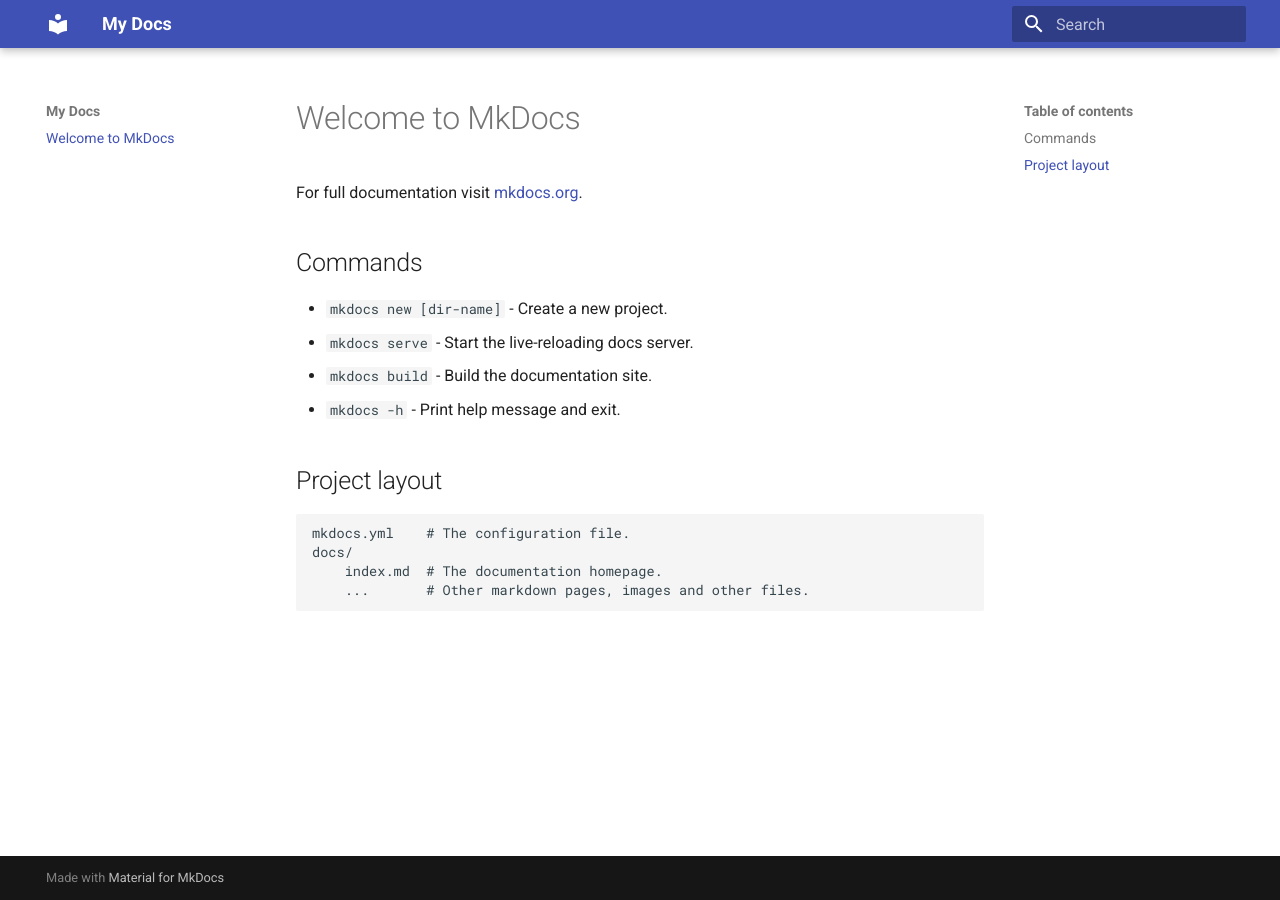
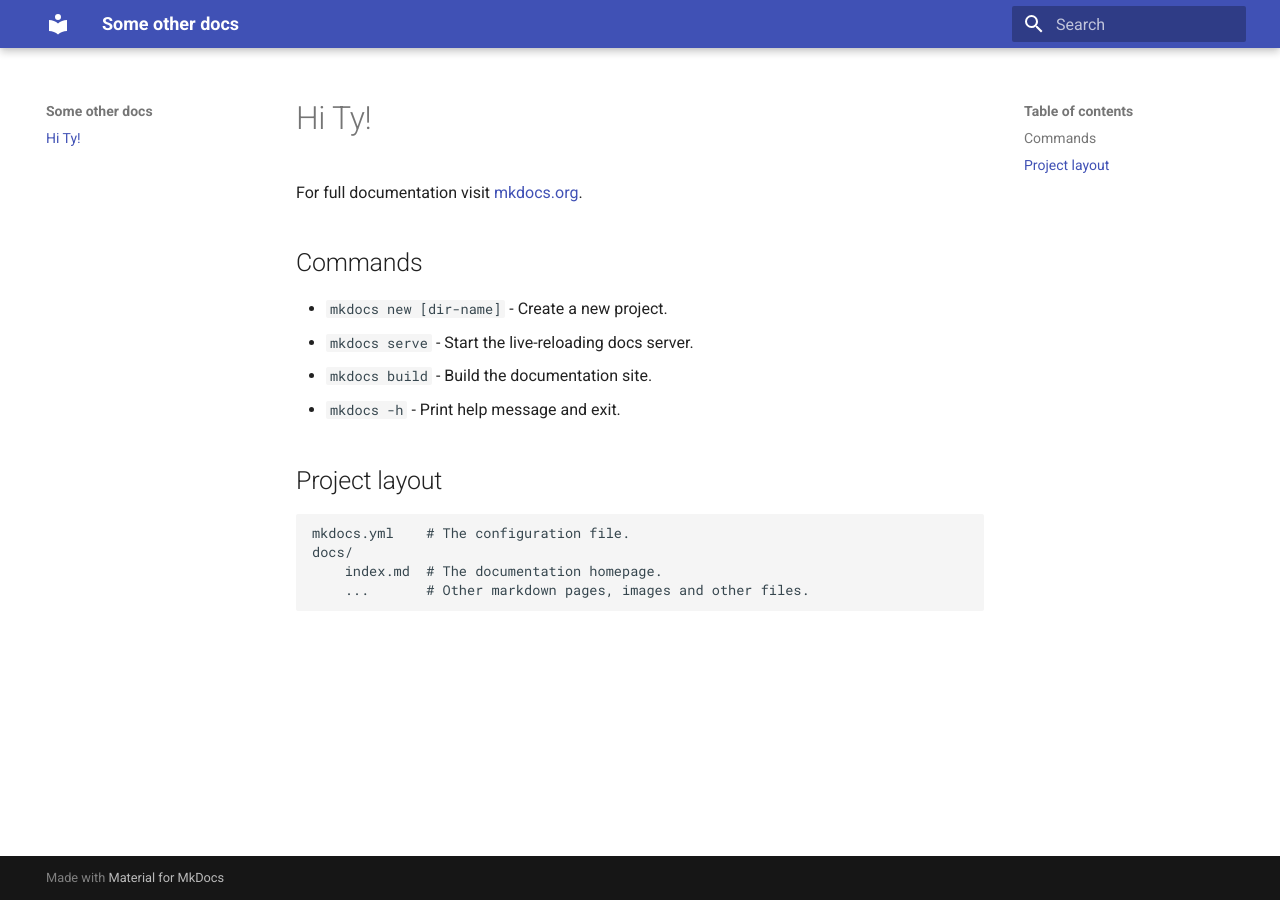
Before and after one commit to kannwism/hh-docs, an MkDocs documentation site: the page built from docs/index.md, in a window 1280 px wide. Built offline with MkDocs 1.6.1 and Material for MkDocs 9.7.7, drawn with Linux system fonts in a browser that asks for light colours.

```diff
--- a/docs/index.md
+++ b/docs/index.md
@@ -1,4 +1,4 @@
-# Welcome to MkDocs
+# Hi Ty!
 
 For full documentation visit [mkdocs.org](https://www.mkdocs.org).
 
--- a/mkdocs.yml
+++ b/mkdocs.yml
@@ -1,3 +1,3 @@
-site_name: My Docs
+site_name: Some other docs
 theme:
   name: material
```
